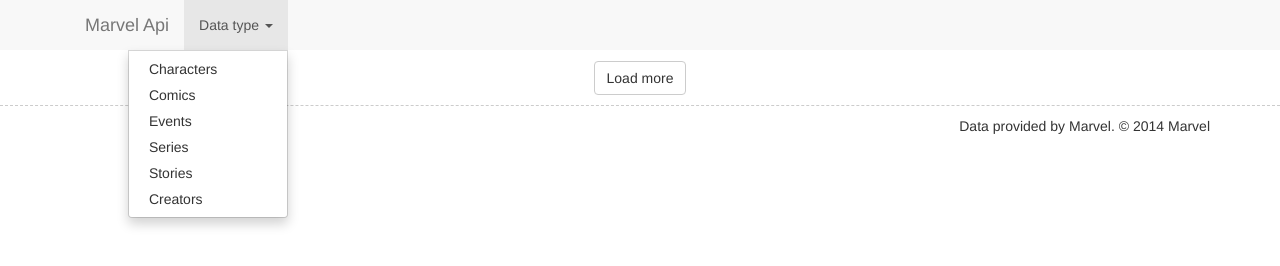
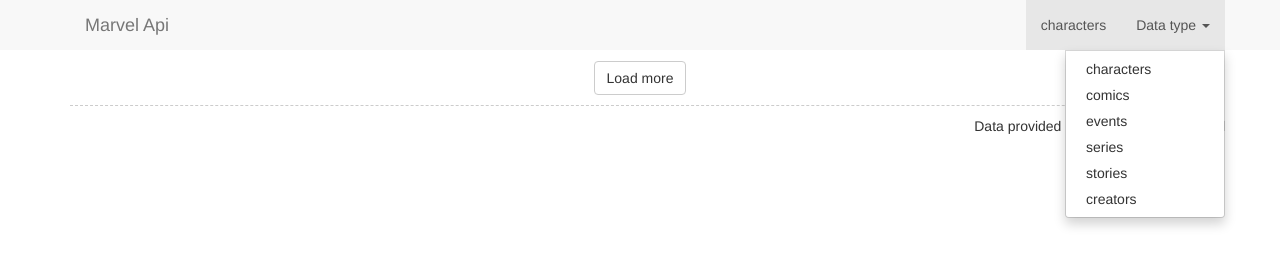
Before and after one commit to alaibe/marvelapi.eu, a website: page app/index.html in a window 1280 px wide. Both pictures are taken after a click on the link "Data type". Drawn offline with nearby package versions, Linux system fonts and the light colour scheme; some packages are replaced by stand-ins of ours; files that its build step writes are made by us from their sources; no server answers.

Commit message:
Use more partial and dynamic header

```diff
--- a/app/index.html
+++ b/app/index.html
@@ -28,22 +28,8 @@
     <![endif]-->
 
     <!-- Add your site or application content here -->
-    <div id="navbar" ng-controller="HeaderCtrl">
-        <div ng-include src="'views/header/show.html'"></div>
-    </div>
-
     <div class="container main" ng-view="">
     </div>
-
-    <footer>
-      <div class="container">
-        <div class="row">
-          <div class="col-md-12 text-right">
-            Data provided by Marvel. © 2014 Marvel
-          </div>
-        </div>
-      </div>
-    </footer>
 
     <!-- Google Analytics: change UA-XXXXX-X to be your site's ID -->
      <script>
@@ -75,6 +61,7 @@
 
     <!-- build:js({.tmp,app}) scripts/scripts.js -->
     <script src="scripts/app.js"></script>
+    <script src="scripts/services/model.js"></script>
     <script src="scripts/services/resources.js"></script>
     <script src="scripts/services/characterApiService.js"></script>
     <script src="scripts/services/comicApiService.js"></script>
--- a/app/scripts/controllers/header.js
+++ b/app/scripts/controllers/header.js
@@ -1,6 +1,6 @@
 'use strict';
 
 angular.module('marvelApi')
-.controller('HeaderCtrl', function ($scope) {
-
+.controller('HeaderCtrl', function ($scope, $routeParams) {
+  $scope.title = $routeParams.type;
 });
--- a/app/scripts/controllers/index.js
+++ b/app/scripts/controllers/index.js
@@ -1,9 +1,10 @@
 'use strict';
 
 angular.module('marvelApi')
-.controller('IndexCtrl', function ($scope, $routeParams, MarvelApiService, Pager) {
+.controller('IndexCtrl', function ($scope, $routeParams, MarvelApiService, Pager, Model) {
   $scope.pager = Pager;
-  $scope.type  = $routeParams.type;
+  $scope.models = Model.all;
+  $scope.title  = $routeParams.type;
 
   if ($routeParams.page) {
     $scope.pager.page = $routeParams.page;
--- /dev/null
+++ b/app/scripts/services/model.js
@@ -0,0 +1,12 @@
+'use strict';
+
+angular.module('marvelApi').service('Model', function(){
+  this.all = [
+    'characters',
+    'comics',
+    'events',
+    'series',
+    'stories',
+    'creators'
+  ];
+});
--- /dev/null
+++ b/app/views/footer.html
@@ -0,0 +1,9 @@
+<footer>
+  <div class="container">
+    <div class="row">
+      <div class="col-md-12 text-right">
+        Data provided by Marvel. © 2014 Marvel
+      </div>
+    </div>
+  </div>
+</footer>
--- /dev/null
+++ b/app/views/header.html
@@ -0,0 +1,22 @@
+<nav class="navbar-wrapper navbar-default navbar-fixed-top" role="navigation">
+  <div class="container">
+    <div class="navbar-header">
+      <a class="navbar-brand" href="#">Marvel Api</a>
+    </div>
+
+    <div class="navbar-collapse collapse">
+      <ul class="nav navbar-nav navbar-right">
+        <li class="active"><a href="">{{title}}</a></li>
+        <li class="dropdown">
+          <a href="" class="dropdown-toggle" data-toggle="dropdown">
+            Data type
+            <b class="caret"></b>
+          </a>
+          <ul class="dropdown-menu">
+            <li data-ng-repeat="model in models"><a href="#/{{model}}">{{model}}</a></li>
+          </ul>
+        </li>
+      </ul>
+    </div>
+  </div>
+</nav>
--- a/app/views/header/show.html
+++ /dev/null
@@ -1,28 +0,0 @@
-<nav class="navbar-wrapper navbar-default navbar-fixed-top" role="navigation">
-  <div class="container">
-    <div class="navbar-header">
-      <a class="navbar-brand" href="#">Marvel Api</a>
-    </div>
-
-    <div class="collapse navbar-collapse">
-      <ul class="nav navbar-nav">
-        <ul class="nav navbar-nav navbar-right">
-          <li class="dropdown">
-            <a href="" class="dropdown-toggle" data-toggle="dropdown">
-              Data type
-              <b class="caret"></b>
-            </a>
-            <ul class="dropdown-menu">
-              <li><a href="#/characters">Characters</a></li>
-              <li><a href="#/comics">Comics</a></li>
-              <li><a href="#/events">Events</a></li>
-              <li><a href="#/series">Series</a></li>
-              <li><a href="#/stories">Stories</a></li>
-              <li><a href="#/creators">Creators</a></li>
-            </ul>
-          </li>
-        </ul>
-      </ul>
-    </div>
-  </div>
-</nav>
--- /dev/null
+++ b/app/views/index/loadMore.html
@@ -0,0 +1,7 @@
+<div class="row">
+  <div class="col-md-12 centered">
+    <div ng-click="pager.nextPage()">
+      <a class="btn btn-default" href="">Load more</a>
+    </div>
+  </div>
+</div>
--- a/app/views/index/main.html
+++ b/app/views/index/main.html
@@ -1,3 +1,5 @@
+<div ng-include src="'views/header.html'"></div>
+
 <div class="row">
   <div class="col-md-12">
     <div class="row">
@@ -15,10 +17,5 @@
   </div>
 </div>
 
-<div class="row">
-  <div class="col-md-12 centered">
-    <div ng-click="pager.nextPage()">
-      <a class="btn btn-default" href="">Load more</a>
-    </div>
-  </div>
-</div>
+<div ng-include src="'views/index/loadMore.html'"></div>
+<div ng-include src="'views/footer.html'"></div>
```
